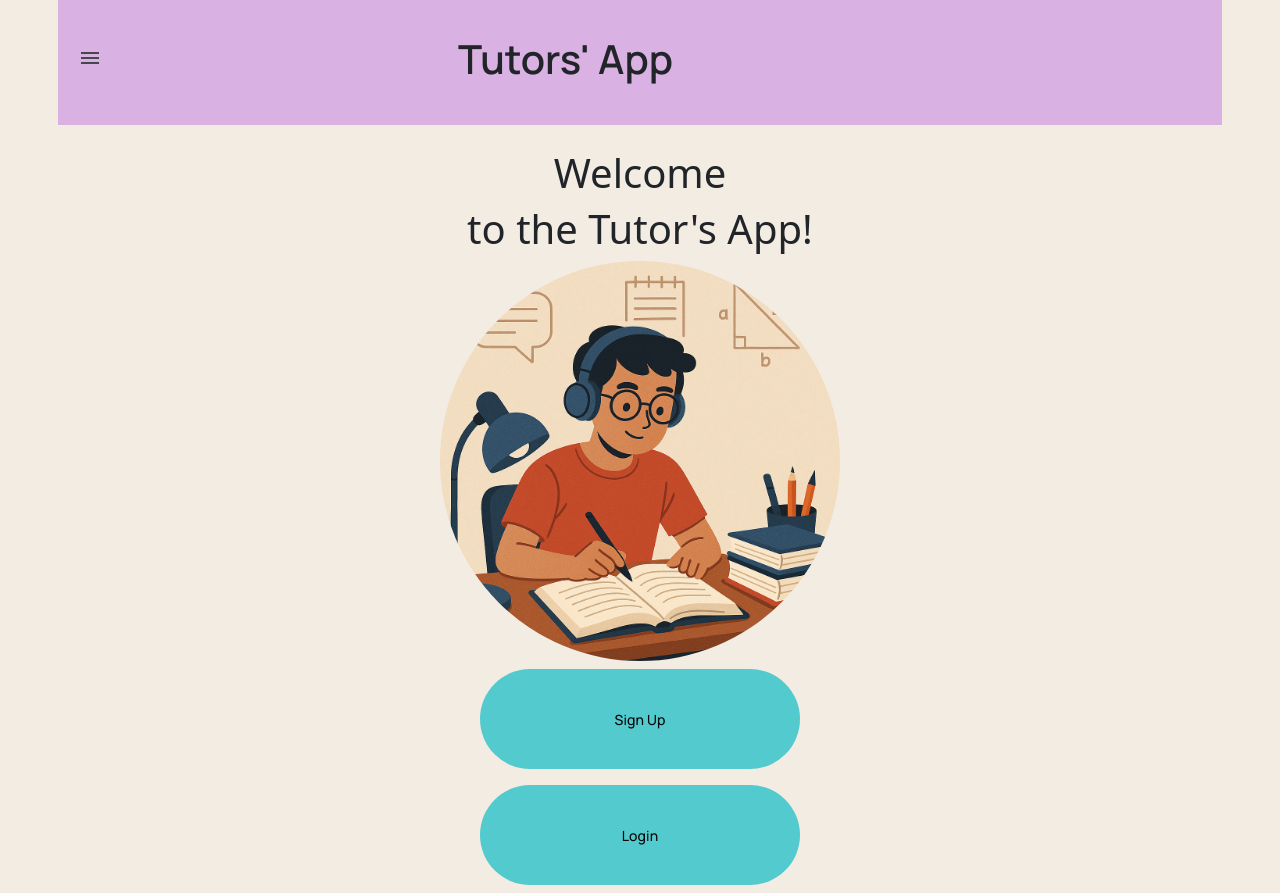
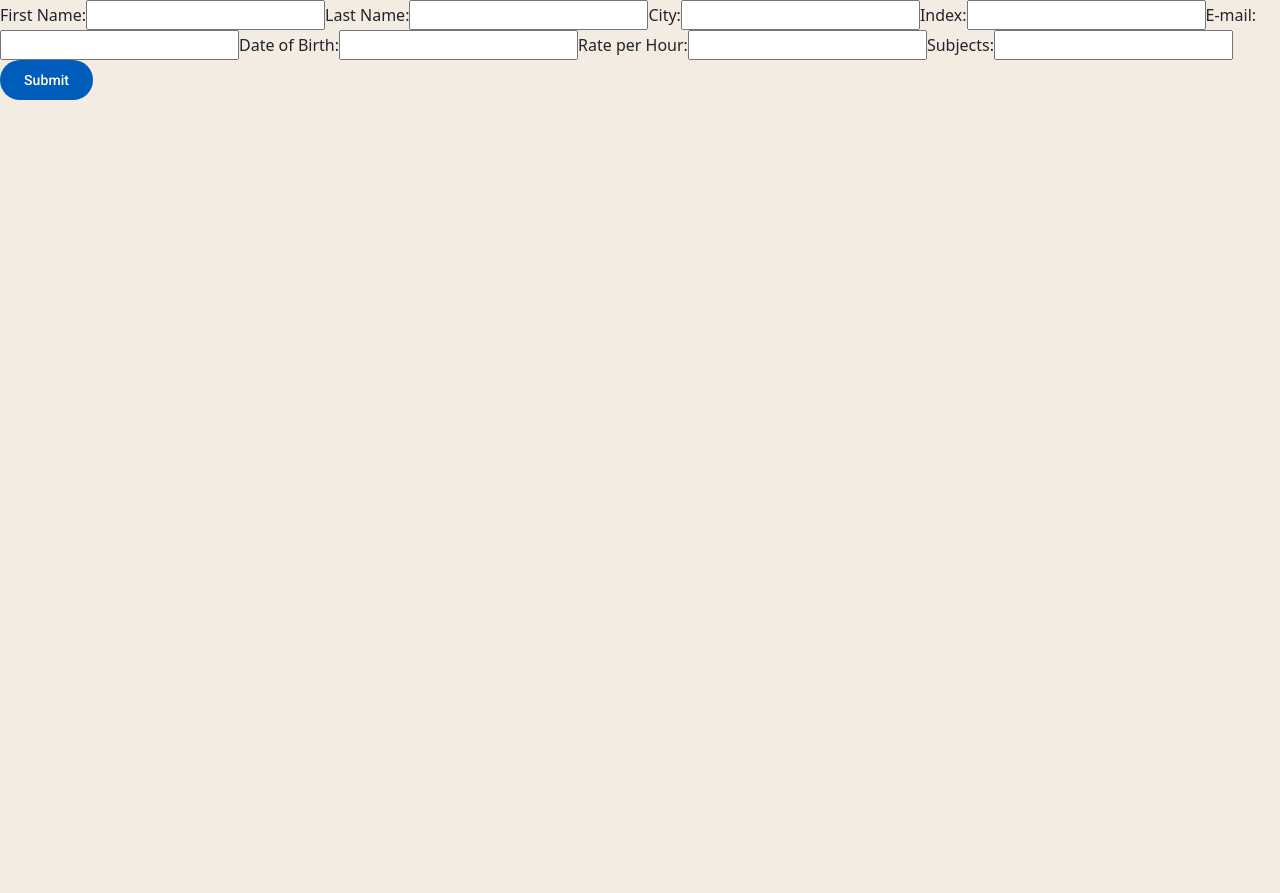
Before and after one commit to timon483/tutor-app, an Angular app in the folder frontend/: page /signup in a window 1280 px wide. Before the commit this address led to /. After the commit the page ends 800 px from the top, so only its background shows below. Built offline with nearby package versions, Linux system fonts and the light colour scheme.

Commit message:
feat(TAP-0003): created sign up form and routing

```diff
--- a/frontend/src/app/app.component.html
+++ b/frontend/src/app/app.component.html
@@ -1 +1 @@
-<app-homepage></app-homepage>
+<router-outlet></router-outlet>
--- a/frontend/src/app/app.component.ts
+++ b/frontend/src/app/app.component.ts
@@ -1,10 +1,9 @@
 import { Component } from '@angular/core';
 import { RouterOutlet } from '@angular/router';
-import {HomepageComponent} from './homepage/homepage.component';
 
 @Component({
   selector: 'app-root',
-  imports: [RouterOutlet, HomepageComponent],
+  imports: [RouterOutlet],
   templateUrl: './app.component.html',
   styleUrl: './app.component.css'
 })
--- a/frontend/src/app/app.routes.ts
+++ b/frontend/src/app/app.routes.ts
@@ -1,3 +1,9 @@
 import { Routes } from '@angular/router';
+import {SignupFormComponent} from './signup-form/signup-form.component';
+import {HomepageComponent} from './homepage/homepage.component';
 
-export const routes: Routes = [];
+export const routes: Routes = [
+  {path: '', redirectTo: '/home', pathMatch: 'full'},
+  {path: 'home', component: HomepageComponent},
+  {path: 'signup', component: SignupFormComponent}
+];
--- a/frontend/src/app/homepage/homepage.component.html
+++ b/frontend/src/app/homepage/homepage.component.html
@@ -9,7 +9,7 @@
       <img ngSrc="Pupil_image.png" alt="Pupil" width="400" height="400" class="my-radius" priority>
     </div>
     <div class="col-12 text-center py-2">
-      <button mat-flat-button>Sign Up</button>
+      <button mat-flat-button routerLink="/signup">Sign Up</button>
     </div>
     <div class="col-12 text-center py-2">
       <button mat-flat-button>Login</button>
--- a/frontend/src/app/homepage/homepage.component.ts
+++ b/frontend/src/app/homepage/homepage.component.ts
@@ -2,13 +2,15 @@ import { Component } from '@angular/core';
 import {MatButton} from '@angular/material/button';
 import {HeaderComponent} from '../header/header.component';
 import {NgOptimizedImage} from '@angular/common';
+import {RouterLink} from '@angular/router';
 
 @Component({
   selector: 'app-homepage',
   imports: [
     MatButton,
     HeaderComponent,
-    NgOptimizedImage
+    NgOptimizedImage,
+    RouterLink
   ],
   templateUrl: './homepage.component.html',
   styleUrl: './homepage.component.css'
--- /dev/null
+++ b/frontend/src/app/signup-form/signup-form.component.html
@@ -0,0 +1,29 @@
+<form [formGroup]="signUpform" (ngSubmit)="onSubmit()">
+
+  <label for="first-name">First Name: </label>
+  <input id="first-name" type="text" formControlName="firstName">
+
+  <label for="last-name">Last Name: </label>
+  <input id="last-name" type="text" formControlName="lastName">
+
+  <label for="city">City: </label>
+  <input id="city" type="text" formControlName="city">
+
+  <label for="index">Index: </label>
+  <input id="index" type="text" formControlName="index">
+
+  <label for="email">E-mail: </label>
+  <input id="email" type="text" formControlName="email">
+
+  <label for="dateOfBirth">Date of Birth: </label>
+  <input id="dateOfBirth" type="text" formControlName="dateOfBirth">
+
+  <label for="hourRate">Rate per Hour: </label>
+  <input id="hourRate" type="text" formControlName="hourRate">
+
+  <label for="subjects">Subjects: </label>
+  <input id="subjects" type="text" formControlName="subjects">
+
+  <button mat-flat-button (submit)="onSubmit()">Submit</button>
+
+</form>
--- /dev/null
+++ b/frontend/src/app/signup-form/signup-form.component.ts
@@ -0,0 +1,35 @@
+import { Component } from '@angular/core';
+import {FormControl, FormGroup, ReactiveFormsModule} from '@angular/forms';
+import {first} from 'rxjs';
+import {MatButton} from '@angular/material/button';
+
+@Component({
+  selector: 'app-signup-form',
+  imports: [ReactiveFormsModule, MatButton],
+  templateUrl: './signup-form.component.html',
+  styleUrl: './signup-form.component.css'
+})
+export class SignupFormComponent {
+
+  signUpform = new FormGroup({
+    firstName: new FormControl(''),
+    lastName: new FormControl(''),
+    city: new FormControl(''),
+    index: new FormControl(''),
+    dateOfBirth: new FormControl(''),
+    email: new FormControl(''),
+    hourRate: new FormControl(''),
+    subjects: new FormControl('')
+    }
+
+  )
+
+
+  onSubmit() {
+    // TODO: Use EventEmitter with form value
+    console.warn(this.signUpform.value);
+  }
+
+
+  protected readonly first = first;
+}
```
Also changed, not shown: frontend/src/app/signup-form/signup-form.component.css (added), 1 other file (tests, documents, lock files or other folders).
